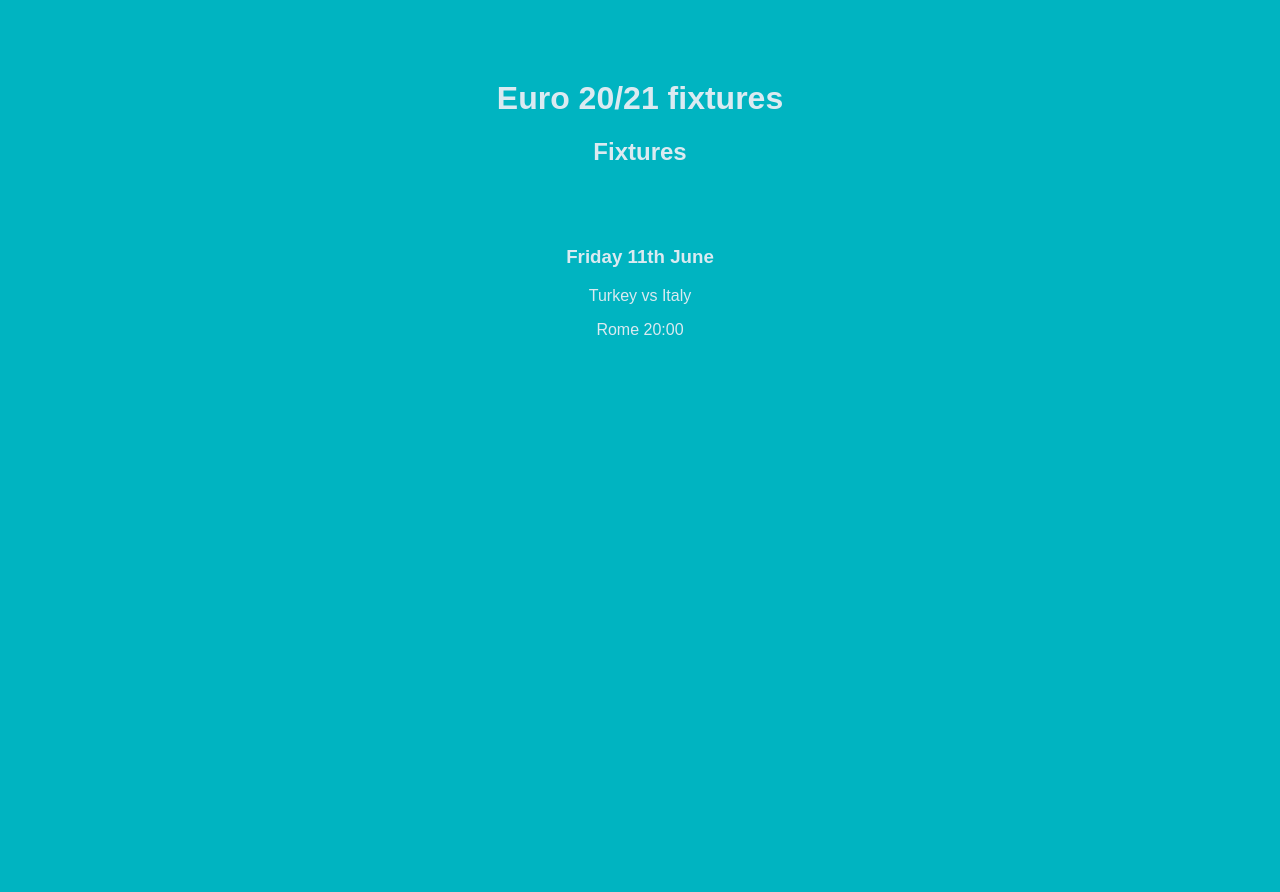
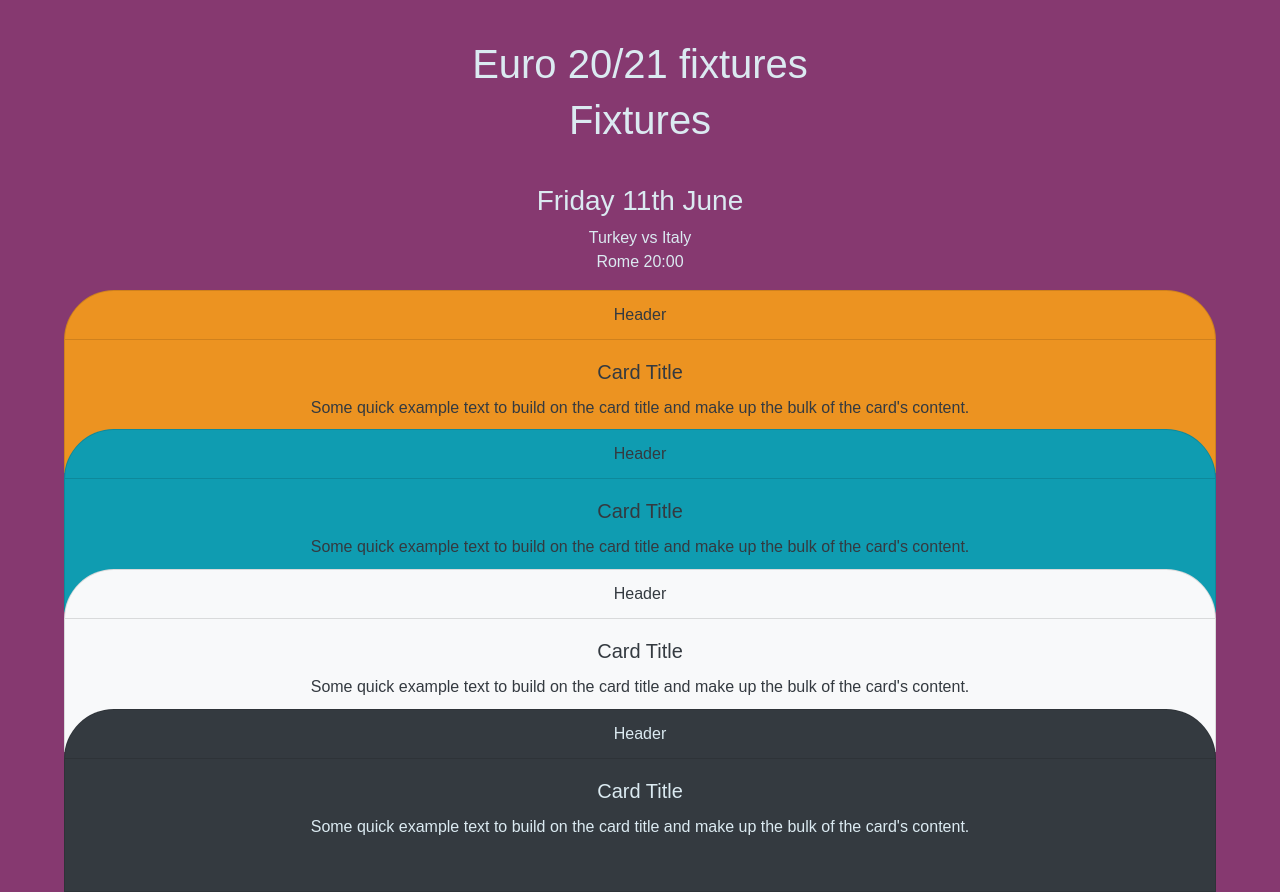
Before and after one commit to Voote/Euro20-21, a React (Create React App) app: page / in a window 1280 px wide. Built offline with nearby package versions, Linux system fonts and the light colour scheme.

Commit message:
npm updated, react-redux added, group component created, colors updated

```diff
--- a/package.json
+++ b/package.json
@@ -11,6 +11,7 @@
     "react": "^17.0.2",
     "react-bootstrap": "^1.6.0",
     "react-dom": "^17.0.2",
+    "react-redux": "^7.2.4",
     "react-scripts": "4.0.3",
     "redux": "^4.1.0",
     "web-vitals": "^1.0.1"
--- a/src/App.js
+++ b/src/App.js
@@ -1,5 +1,6 @@
 import './assets/styles.scss';
 import Fixtures from './components/fixtures';
+import Group from './components/group';
 
 const App = () => (
   <div className="App">
@@ -9,6 +10,9 @@ const App = () => (
     <section>
       <Fixtures />
     </section>
+    <section>
+      <Group />
+    </section>
   </div>
 );
 
--- a/src/assets/styles.scss
+++ b/src/assets/styles.scss
@@ -1,6 +1,14 @@
+@import '~bootstrap/scss/bootstrap';
+
 $primary: #00b4c1;
 $secondary: #ff4b3e;
-$font: #dbeaf1;
+$fontColor: #dbeaf1;
+$purple: #863970;
+$sunny: #ec9321;
+$bluish: #0f9cb1;
+$antyPurple: #79c68f;
+$antySunny: #136cde;
+$antyBluish: #f0634e;
 
 html,
 body {
@@ -9,8 +17,25 @@ body {
   width: 100%;
   height: 100%;
   margin: 0;
-  background-color: #00b4c1;
-  color: #dbeaf1;
+  background-color: $purple;
+  color: $fontColor;
+}
+
+.bg-warning {
+  color: $antySunny;
+  background-color: $sunny !important;
+}
+
+.bg-info {
+  background-color: $bluish !important;
+}
+
+.bg-dark {
+  color: $fontColor !important;
+}
+
+.card-header {
+  background-color: rgba(0, 0, 0, 0);
 }
 
 a {
@@ -21,6 +46,16 @@ a {
 .App {
   text-align: center;
   header {
-    margin-top: 10vh;
+    margin-top: 5vh;
   }
 }
+
+.card {
+  &__group {
+    width: 90vw;
+    margin: 0rem 5vw -2.7rem 5vw;
+    border-radius: 50px 50px 0px 0px;
+    // margin-top: -1rem;
+    padding-bottom: 2rem;
+  }
+}
--- a/src/components/group.jsx
+++ b/src/components/group.jsx
@@ -1,13 +1,49 @@
 import React from 'react';
-import { Card } from 'react-bootstrap';
+import Card from 'react-bootstrap/Card';
 
 const Group = () => (
   <div>
     <div>
-      <Card border="warning" style={{ width: '18rem' }}>
+      <Card bg="warning" text="dark" className="card__group">
         <Card.Header>Header</Card.Header>
         <Card.Body>
-          <Card.Title>Warning Card Title</Card.Title>
+          <Card.Title>Card Title </Card.Title>
+          <Card.Text>
+            Some quick example text to build on the card title and make up the
+            bulk of the card's content.
+          </Card.Text>
+        </Card.Body>
+      </Card>
+    </div>
+    <div>
+      <Card bg="info" text="dark" className="card__group">
+        <Card.Header>Header</Card.Header>
+        <Card.Body>
+          <Card.Title>Card Title </Card.Title>
+          <Card.Text>
+            Some quick example text to build on the card title and make up the
+            bulk of the card's content.
+          </Card.Text>
+        </Card.Body>
+      </Card>
+    </div>
+    <div>
+      <Card bg="light" text="dark" className="card__group">
+        <Card.Header>Header</Card.Header>
+        <Card.Body>
+          <Card.Title>Card Title </Card.Title>
+          <Card.Text>
+            Some quick example text to build on the card title and make up the
+            bulk of the card's content.
+          </Card.Text>
+        </Card.Body>
+      </Card>
+    </div>
+    <div>
+      <Card bg="dark" text="dark" className="card__group">
+        <Card.Header>Header</Card.Header>
+        <Card.Body>
+          <Card.Title>Card Title </Card.Title>
           <Card.Text>
             Some quick example text to build on the card title and make up the
             bulk of the card's content.
```
